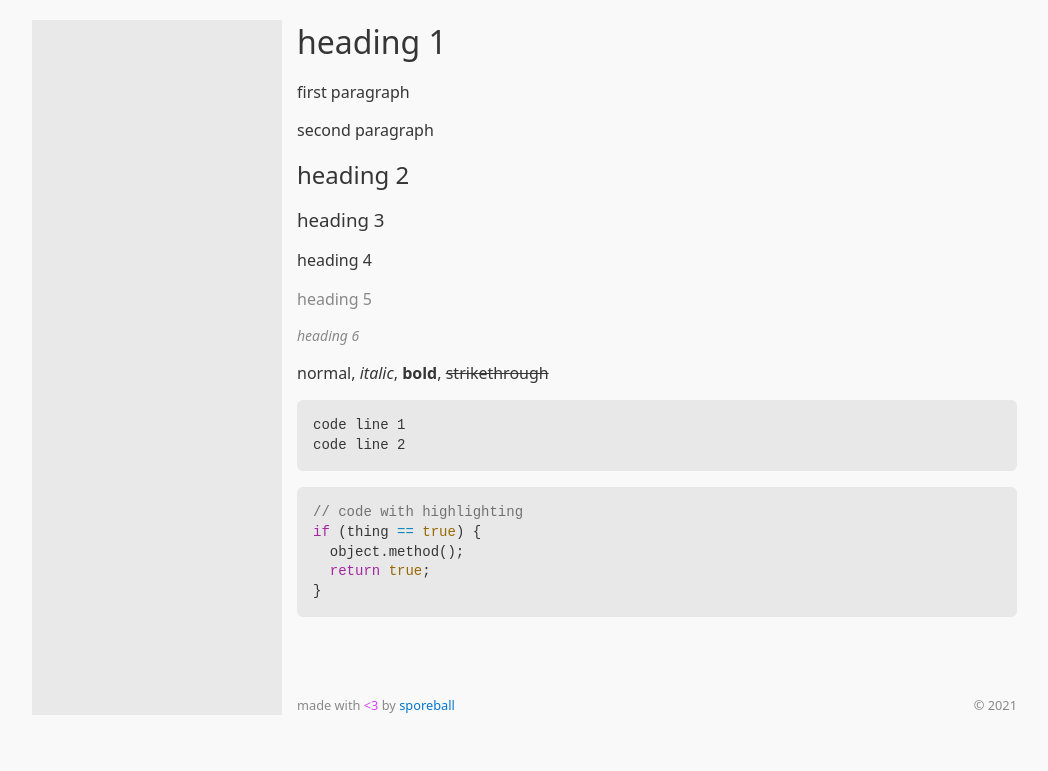
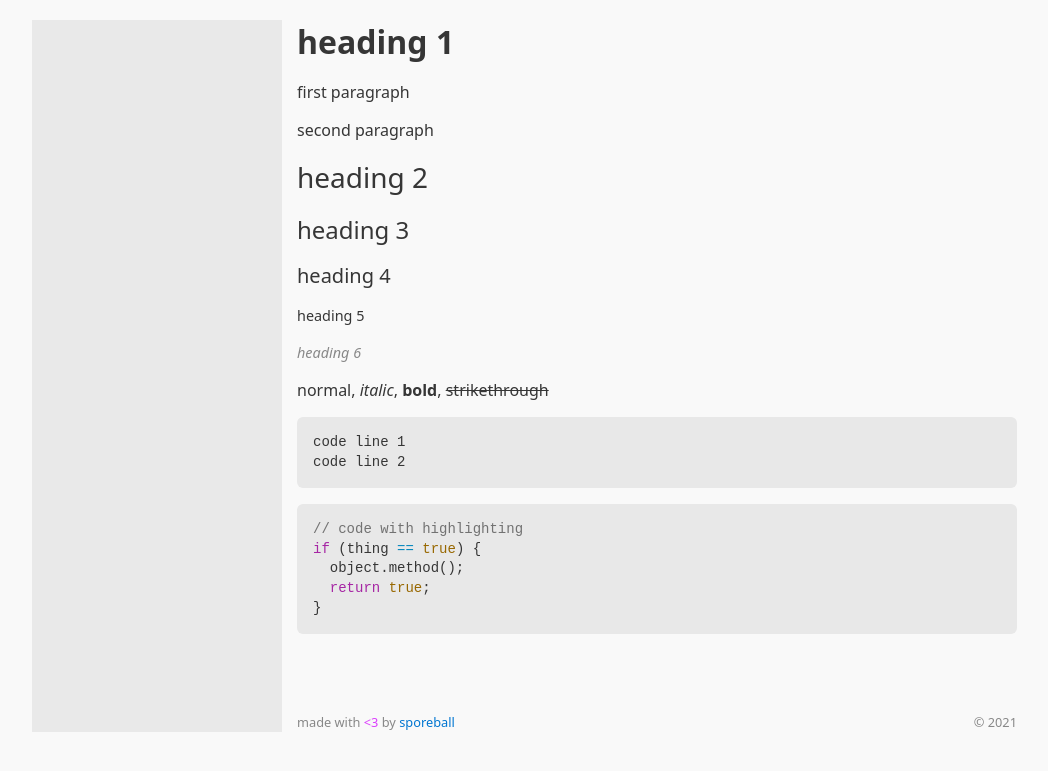
Before and after one commit to sporeball/lifeblood, a Jekyll site: the page built from index.md, in a window 1280 px wide. Shown: the top 771 px of the page, without its empty margins (108-1156 px from the left). Built offline with Jekyll 4.4.1, drawn with Linux system fonts in a browser that asks for light colours.

Commit message:
change h1-h6 styles

```diff
--- a/_sass/typography.scss
+++ b/_sass/typography.scss
@@ -4,17 +4,30 @@ h1, h2, h3, h4, h5, h6, p {
   font-weight:400
 }
 
-h5, h6 {
-  color:#888
+h1 {
+  font-size:2rem;
+  font-weight:700
 }
 
-h5 {
-  font-size:1rem;
+h2 {
+  font-size:1.75rem
+}
+
+h3 {
+  font-size:1.5rem
+}
+
+h4 {
+  font-size:1.25rem
+}
+
+h5, h6 {
+  font-size:0.9rem;
 }
 
 h6 {
-  font-size:0.875rem;
-  font-style:italic
+  font-style:italic;
+  color:#888
 }
 
 small {
```
